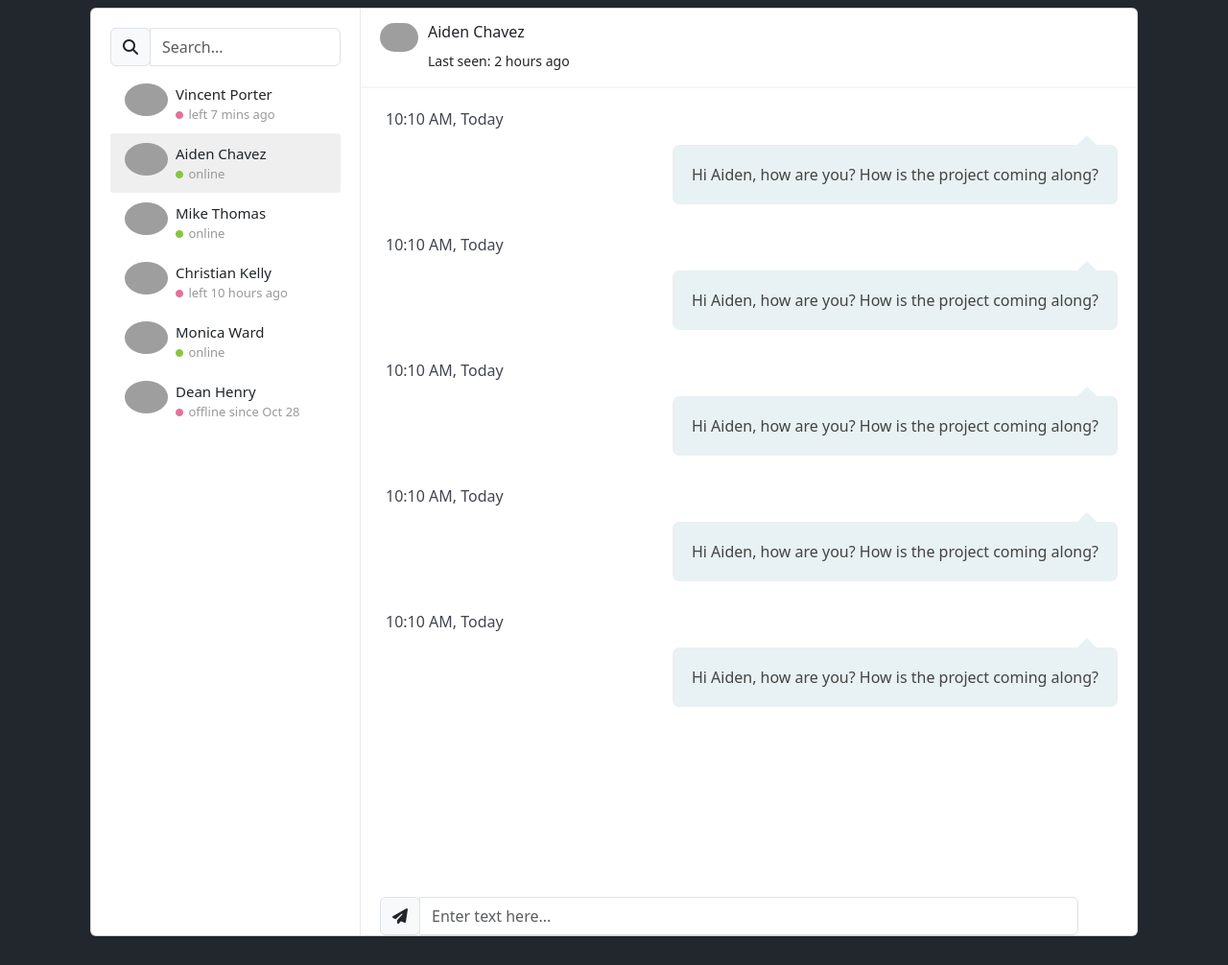
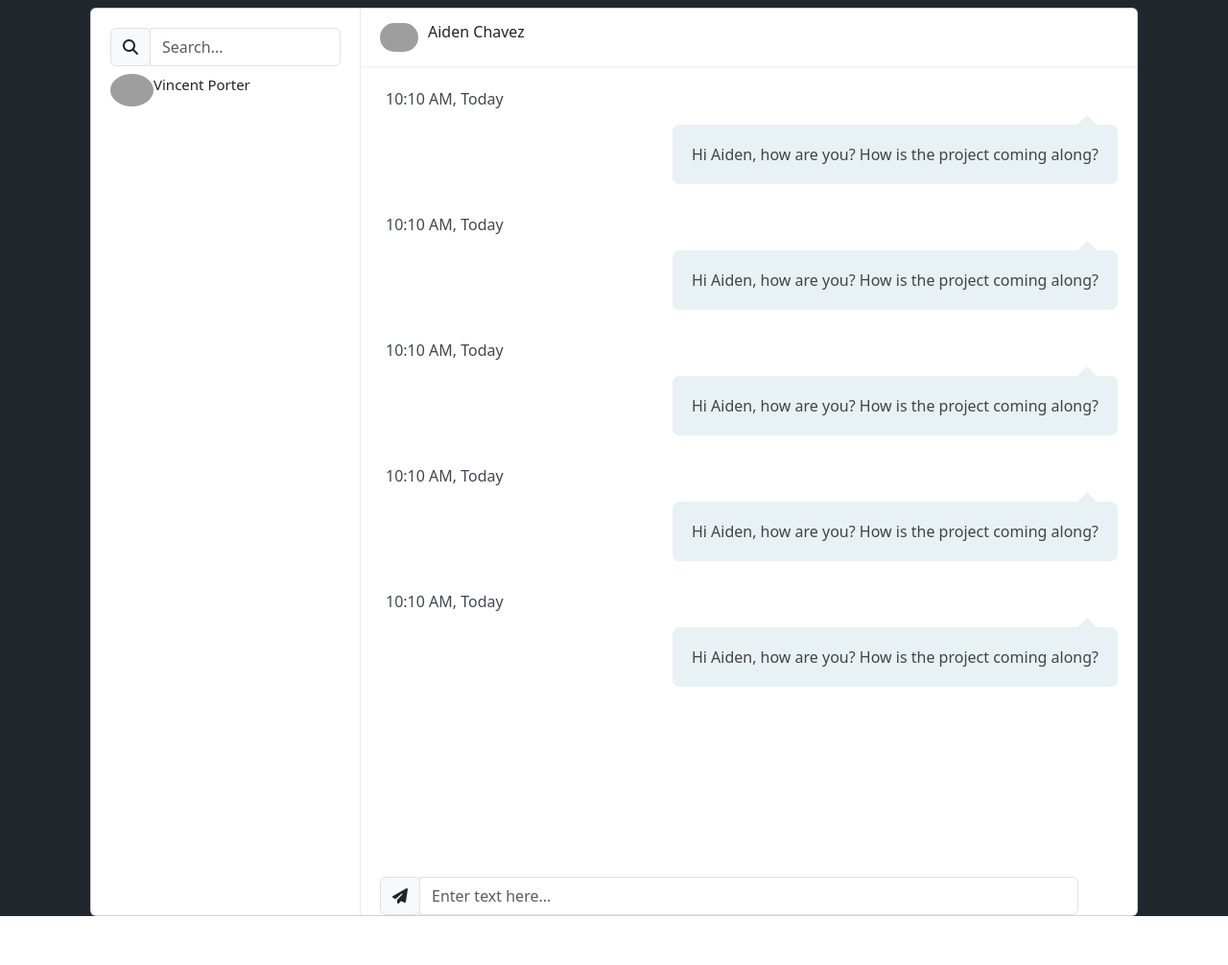
Before and after one commit to danilinkp/social-network, a Flask app: page /message/1 in a window 1280 px wide. Shown: the part 56-1062 px from the top of the page at 96% size. After the commit the page ends 1011 px from the top, so only its background shows below. Run offline with Flask 2, Linux system fonts and the light colour scheme; a user stored in the database is signed in; data comes from the database, SQL or seed files in the repository; both versions use the stored data as it was after the commit; some libraries are stand-ins or nearby versions; grey boxes are pictures that could not be loaded.

Commit message:
# message2

```diff
--- a/main.py
+++ b/main.py
@@ -218,28 +218,41 @@ def login():
 
 @app.route('/message/<user_id>', methods=['GET', 'POST'])
 def message(user_id):
-    db_sess = db_session.create_session()
-    chat = db_sess.query(Chats).filter(
-        Chats.users == f'{user_id}, {current_user.id}' or Chats.users == f'{current_user.id}, {user_id}').first()
-    if chat:
-        id = chat.id
-    else:
-        chat = Chats(
-            users=f'{current_user.id}, {user_id}'
-        )
-        db_sess.add(chat)
-        db_sess.commit()
-        db_sess = db_session.create_session()
-        chat = db_sess.query(Chats).filter(
-            Chats.users == f'{user_id}, {current_user.id}' or Chats.users == f'{current_user.id}, {user_id}').first()
-        id = chat.id
+    if request.method == 'POST':
+        message = request.form['message_user_input']
+        if message:
+            db_sess = db_session.create_session()
+            chat = db_sess.query(Chats).filter((
+                                                       Chats.users == f'{user_id}, {current_user.id}') | (
+                                                           Chats.users == f'{current_user.id}, {user_id}')).first()
+            id = chat.id
+            message_user = Message(
+                content=message, chat_id=id, user_id=current_user.id
+            )
+            db_sess.add(message_user)
+            db_sess.commit()
+        return redirect(f"/message/{user_id}")
 
 
-    if request.method == 'POST':
-        pass
-    messages = db_sess.query(Message).filter(Message.chat_id == id).all()
-    print(id)
-    print(messages)
+
+    else:
+        db_sess = db_session.create_session()
+        chat = db_sess.query(Chats).filter((
+            Chats.users == f'{user_id}, {current_user.id}') | (Chats.users == f'{current_user.id}, {user_id}')).first()
+        if chat:
+            id = chat.id
+        else:
+            chat = Chats(
+                users=f'{current_user.id}, {user_id}'
+            )
+            db_sess.add(chat)
+            db_sess.commit()
+            db_sess = db_session.create_session()
+            chat = db_sess.query(Chats).filter((
+                Chats.users == f'{user_id}, {current_user.id}') | (Chats.users == f'{current_user.id}, {user_id}')).first()
+            id = chat.id
+
+        messages = db_sess.query(Message).filter(Message.chat_id == id).all()
     return render_template('message.html', messages=messages)
 
 
--- a/static/css/style.css
+++ b/static/css/style.css
@@ -1,5 +1,5 @@
 html body {
-    background-color: #2227:
+    background-color: #2227;
 }
 
 .friends__block{
@@ -530,16 +530,7 @@ body {
     font-size: 16px;
 }
 
-.card {
-    background: #fff;
-    transition: .5s;
-    border: 0;
-    margin-bottom: 30px;
-    border-radius: .55rem;
-    position: relative;
-    width: 100%;
-    box-shadow: 0 1px 2px 0 rgb(0 0 0 / 10%);
-}
+
 .chat-app .people-list {
     width: 280px;
     position: absolute;
@@ -551,21 +542,14 @@ body {
 
 .chat-app .chat {
     margin-left: 280px;
-    border-left: 1px solid #eaeaea
+    border-left: 1px solid #eaeaea;
+    height: 120%;
+    overflow: auto;
 }
 
-.people-list {
-    -moz-transition: .5s;
-    -o-transition: .5s;
-    -webkit-transition: .5s;
-    transition: .5s
-}
 
-.people-list .chat-list li {
-    padding: 10px 15px;
-    list-style: none;
-    border-radius: 3px
-}
+
+
 
 .people-list .chat-list li:hover {
     background: #efefef;
@@ -590,15 +574,9 @@ body {
     border-radius: 50%
 }
 
-.people-list .about {
-    float: left;
-    padding-left: 8px
-}
 
-.people-list .status {
-    color: #999;
-    font-size: 13px
-}
+
+
 
 .chat .chat-header {
     padding: 15px 20px;
@@ -704,25 +682,11 @@ body {
     padding: 20px
 }
 
-.online,
-.offline,
-.me {
-    margin-right: 2px;
-    font-size: 8px;
-    vertical-align: middle
+.chat .chat-history .message-data-time {
+    color: #434651;
+    padding-left: 6px
 }
 
-.online {
-    color: #86c541
-}
-
-.offline {
-    color: #e47297
-}
-
-.me {
-    color: #1d8ecd
-}
 
 .float-right {
     float: right
--- a/templates/message.html
+++ b/templates/message.html
@@ -18,47 +18,12 @@
                         <img src="https://bootdey.com/img/Content/avatar/avatar1.png" alt="avatar">
                         <div class="about">
                             <div class="name">Vincent Porter</div>
-                            <div class="status"> <i class="fa fa-circle offline"></i> left 7 mins ago </div>
-                        </div>
-                    </li>
-                    <li class="clearfix active">
-                        <img src="https://bootdey.com/img/Content/avatar/avatar2.png" alt="avatar">
-                        <div class="about">
-                            <div class="name">Aiden Chavez</div>
-                            <div class="status"> <i class="fa fa-circle online"></i> online </div>
-                        </div>
-                    </li>
-                    <li class="clearfix">
-                        <img src="https://bootdey.com/img/Content/avatar/avatar3.png" alt="avatar">
-                        <div class="about">
-                            <div class="name">Mike Thomas</div>
-                            <div class="status"> <i class="fa fa-circle online"></i> online </div>
-                        </div>
-                    </li>
-                    <li class="clearfix">
-                        <img src="https://bootdey.com/img/Content/avatar/avatar7.png" alt="avatar">
-                        <div class="about">
-                            <div class="name">Christian Kelly</div>
-                            <div class="status"> <i class="fa fa-circle offline"></i> left 10 hours ago </div>
-                        </div>
-                    </li>
-                    <li class="clearfix">
-                        <img src="https://bootdey.com/img/Content/avatar/avatar8.png" alt="avatar">
-                        <div class="about">
-                            <div class="name">Monica Ward</div>
-                            <div class="status"> <i class="fa fa-circle online"></i> online </div>
-                        </div>
-                    </li>
-                    <li class="clearfix">
-                        <img src="https://bootdey.com/img/Content/avatar/avatar3.png" alt="avatar">
-                        <div class="about">
-                            <div class="name">Dean Henry</div>
-                            <div class="status"> <i class="fa fa-circle offline"></i> offline since Oct 28 </div>
+
                         </div>
                     </li>
                 </ul>
             </div>
-            <div class="chat">
+            <div class="chat" style="min-height: 100%;">
                 <div class="chat-header clearfix">
                     <div class="row">
                         <div class="col-lg-6">
@@ -67,7 +32,7 @@
                             </a>
                             <div class="chat-about">
                                 <h6 class="m-b-0">Aiden Chavez</h6>
-                                <small>Last seen: 2 hours ago</small>
+
                             </div>
                         </div>
                     </div>
@@ -94,14 +59,16 @@
                          {% endfor %}
                     </ul>
                 </div>
-                <div class="chat-message clearfix" id="for_message_input">
-                    <div class="input-group mb-0" id="message_input" style=" width: 90%;">
-                        <div class="input-group-prepend">
-                            <span class="input-group-text" style="height: 40px;"><i class="fa fa-send"></i></span>
+                <form method="post" enctype="multipart/form-data">
+                    <div class="chat-message clearfix" id="for_message_input">
+                        <div class="input-group mb-0" id="message_input" style=" width: 90%;">
+                            <div class="input-group-prepend">
+                                <span class="input-group-text" style="height: 40px;"><i class="fa fa-send"></i></span>
+                            </div>
+                            <input type="text"  name='message_user_input' class="form-control" placeholder="Enter text here...">
                         </div>
-                        <input type="text"  class="form-control" placeholder="Enter text here...">
                     </div>
-                </div>
+                </form>
             </div>
         </div>
     </div>
```
Also changed, not shown: db/blogs.db.
